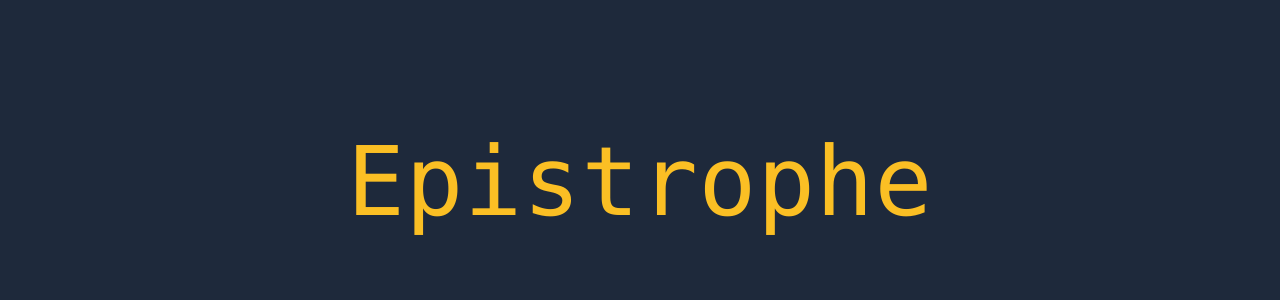
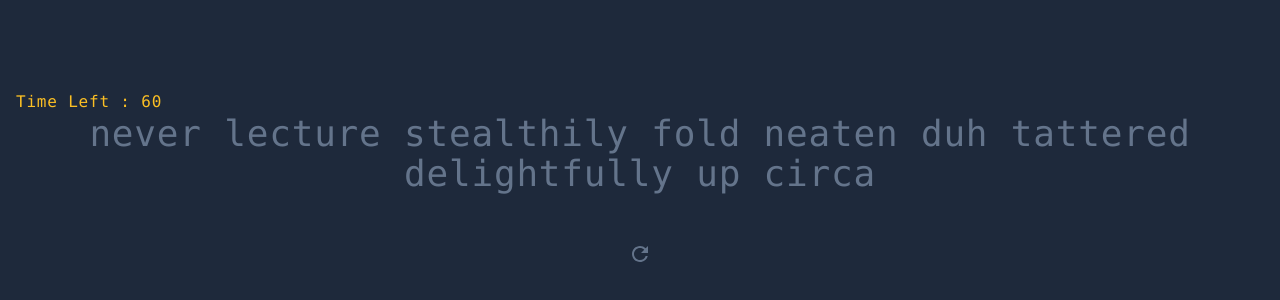
Before and after one commit to SahooBishwajeet/epistrophe, a React (Vite) app: page / in a window 1280 px wide. Shown: the part 218-518 px from the top of the page. Built offline with nearby package versions, Linux system fonts and the light colour scheme.

Commit message:
[Add] RestartButton component and integrate faker for generated words display

```diff
--- a/package.json
+++ b/package.json
@@ -11,7 +11,8 @@
   },
   "dependencies": {
     "react": "^18.3.1",
-    "react-dom": "^18.3.1"
+    "react-dom": "^18.3.1",
+    "react-icons": "^5.3.0"
   },
   "devDependencies": {
     "@eslint/js": "^9.13.0",
--- a/src/App.tsx
+++ b/src/App.tsx
@@ -1,14 +1,31 @@
-import { useState } from 'react'
+import { faker } from '@faker-js/faker';
+import RestartButton from './components/RestartButton';
+
+const words = faker.word.words(10);
 
 function App() {
-  const [count, setCount] = useState(0)
-
   return (
     <>
-      <div className='text-8xl text-amber-400'>
-        Epistrophe
-      </div>
+      <CountDownTimer seconds={60} />
+      <GeneratedWords words={words} />
+      <RestartButton onRestart={() => {}} className={"mx-auto mt-10 text-slate-500"}/>
     </>
+  );
+}
+
+const GeneratedWords = ({ words }: { words: string[] }) => {
+  return (
+    <div className='text-4xl text-center text-slate-500'>
+      {words}
+    </div>
+  )
+}
+
+const CountDownTimer = ({ seconds }: { seconds: number }) => {
+  return (
+    <h2 className='font-medium text-amber-400'>
+      Time Left : {seconds}
+    </h2>
   )
 }
 
--- /dev/null
+++ b/src/components/RestartButton.tsx
@@ -0,0 +1,29 @@
+import { useRef } from "react";
+import { MdOutlineRefresh } from "react-icons/md";
+
+const RestartButton = ({
+  onRestart: handleRestart,
+  className = "",
+}: {
+    onRestart: () => void;
+    className?: string;
+  }) => {
+  const buttonRef = useRef<HTMLButtonElement>(null);
+
+  const handleClick = () => {
+    buttonRef.current?.blur();
+    handleRestart();
+  };
+
+  return (
+    <button
+      ref={buttonRef}
+      onClick={handleClick}
+      className={`block rounded px-8 py-2 hover:bg-slate-700/50 ${className}`}
+    >
+      <MdOutlineRefresh className="w-6 h-6" />
+    </button>
+  )
+};
+
+export default RestartButton;
```
Also changed, not shown: 1 other file (tests, documents, lock files or other folders).
